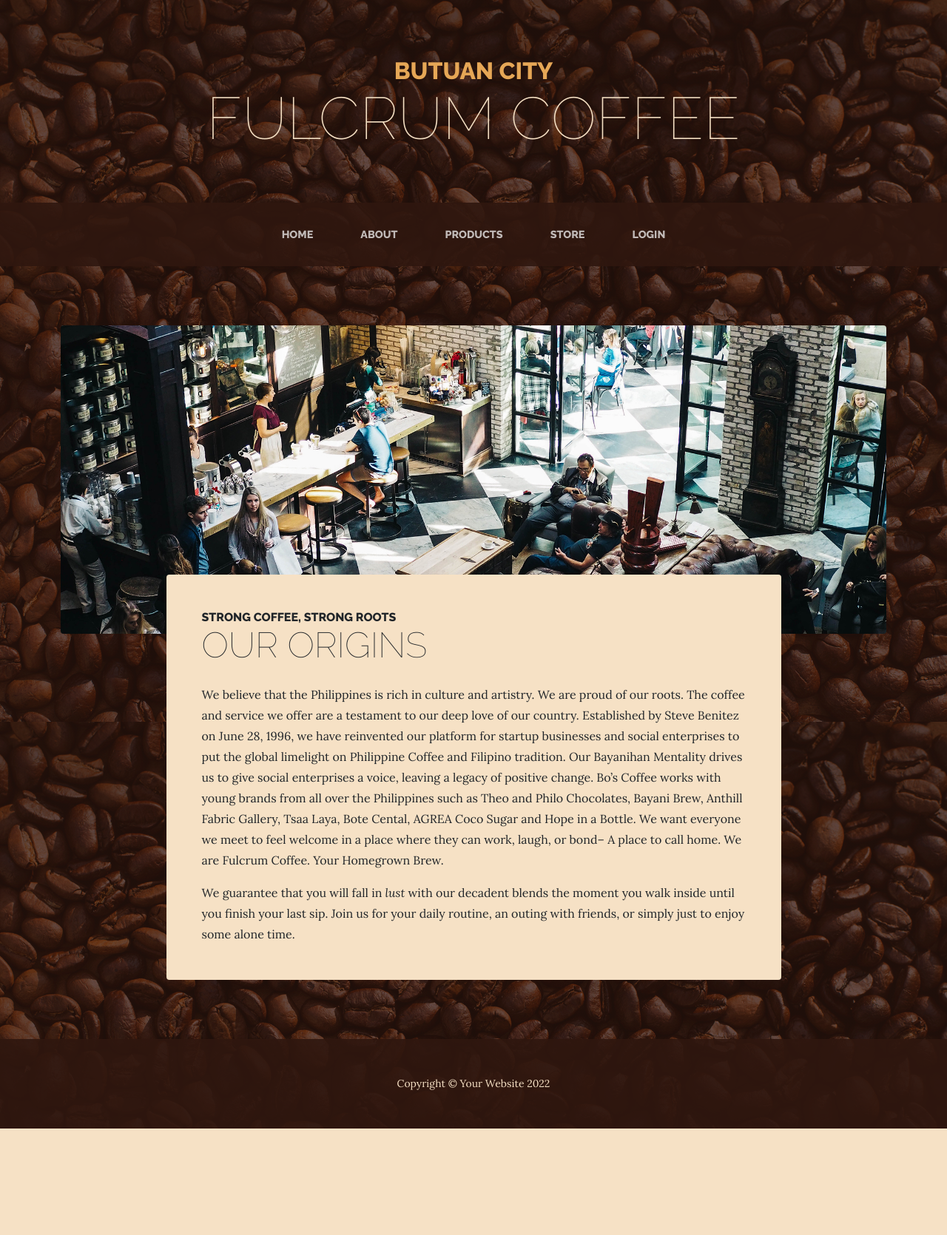
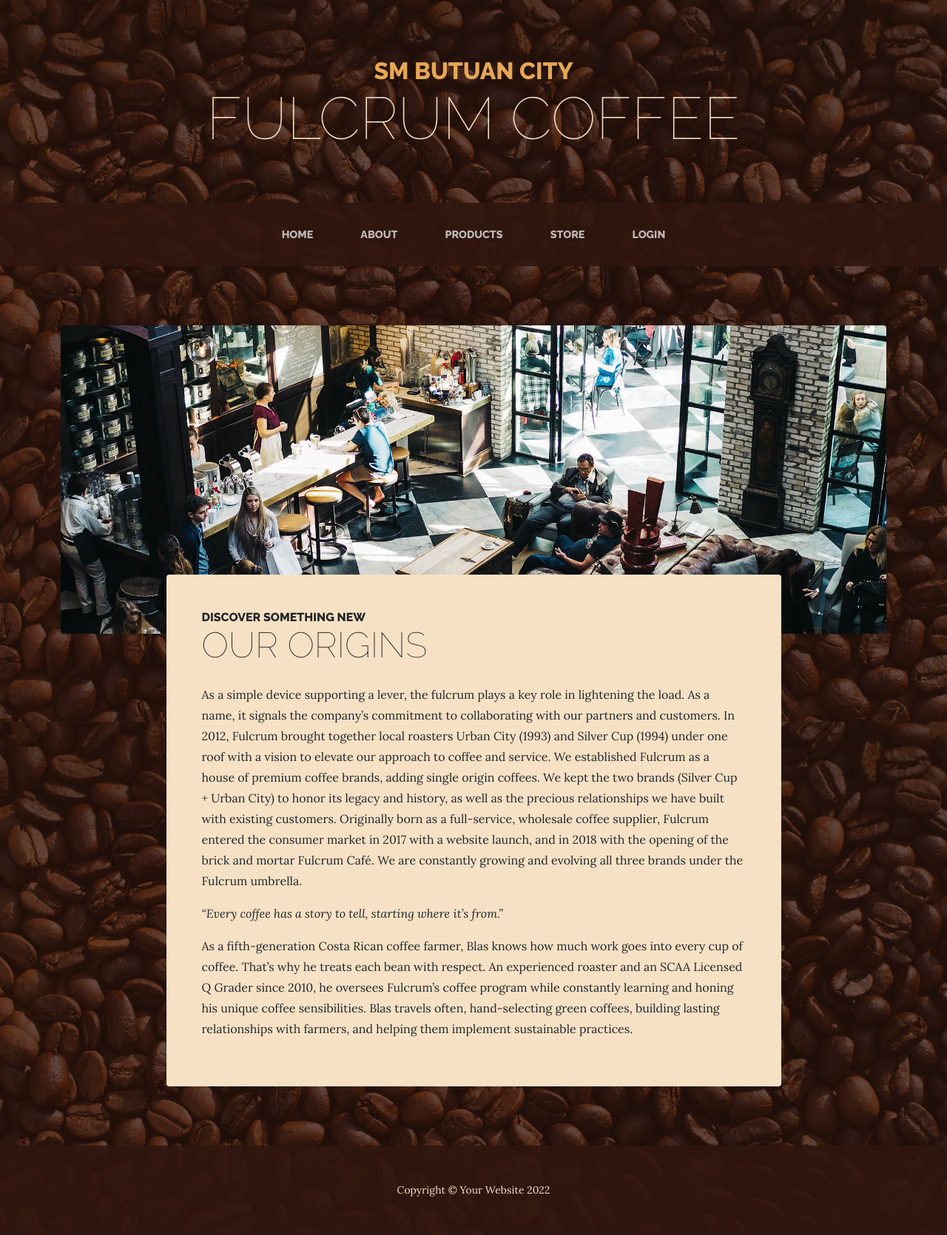
Before and after one commit to karenmayfelipe/webapp-frontend-final, a Laravel app: page /about in a window 1280 px wide. Shown: the whole page at 74% size. Before the commit the page ends 1526 px from the top, so only its background shows below. Run offline with Laravel 9, Linux system fonts and the light colour scheme; some libraries are stand-ins or nearby versions.

Commit message:
save changes

```diff
--- a/resources/views/about.blade.php
+++ b/resources/views/about.blade.php
@@ -18,7 +18,7 @@
     <body>
         <header>
             <h1 class="site-heading text-center text-faded d-none d-lg-block">
-                <span class="site-heading-upper text-primary mb-3">Butuan City</span>
+                <span class="site-heading-upper text-primary mb-3">SM Butuan City</span>
                 <span class="site-heading-lower">Fulcrum Coffee</span>
             </h1>
         </header>
@@ -46,24 +46,18 @@
                         <div class="col-xl-9 col-lg-10 mx-auto">
                             <div class="bg-faded rounded p-5">
                                 <h2 class="section-heading mb-4">
-                                    <span class="section-heading-upper">Strong Coffee, Strong Roots</span>
+                                    <span class="section-heading-upper">Discover Something New</span>
                                     <span class="section-heading-lower">Our Origins</span>
                                 </h2>
-                                <p>We believe that the Philippines is rich in culture and artistry. We are proud of our roots.
-
-                                    The coffee and service we offer are a testament to our deep love of our country. Established by Steve Benitez on June 28, 1996, we have reinvented our platform for startup businesses and social enterprises to put the global limelight on Philippine Coffee and Filipino tradition.
-
-                                    Our Bayanihan Mentality drives us to give social enterprises a voice, leaving a legacy of positive change. Bo’s Coffee works with young brands from all over the Philippines such as Theo and Philo Chocolates, Bayani Brew, Anthill Fabric Gallery, Tsaa Laya, Bote Cental, AGREA Coco Sugar and Hope in a Bottle.
-
-                                    We want everyone we meet to feel welcome in a place where they can work, laugh, or bond– A place to call home.
-
-                                    We are Fulcrum Coffee. Your Homegrown Brew.</p>
-
-                                <p class="mb-0">
-                                    We guarantee that you will fall in
-                                    <em>lust</em>
-                                    with our decadent blends the moment you walk inside until you finish your last sip. Join us for your daily routine, an outing with friends, or simply just to enjoy some alone time.
+                                <p>
+                                    As a simple device supporting a lever, the fulcrum plays a key role in lightening the load. As a name, it signals the company’s commitment to collaborating with our partners and customers. In 2012, Fulcrum brought together local roasters Urban City (1993) and Silver Cup (1994) under one roof with a vision to elevate our approach to coffee and service. We established Fulcrum as a house of premium coffee brands, adding single origin coffees. We kept the two brands (Silver Cup + Urban City) to honor its legacy and history, as well as the precious relationships we have built with existing customers. Originally born as a full-service, wholesale coffee supplier, Fulcrum entered the consumer market in 2017 with a website launch, and in 2018 with the opening of the brick and mortar Fulcrum Café. We are constantly growing and evolving all three brands under the Fulcrum umbrella.
                                 </p>
+                                    <p class="mb-3">
+                                    <em>“Every coffee has a story to tell, starting where it’s from.”</em>
+                                <p class="mb-3">
+                                    As a fifth-generation Costa Rican coffee farmer, Blas knows how much work goes into every cup of coffee. That’s why he treats each bean with respect. An experienced roaster and an SCAA Licensed Q Grader since 2010, he oversees Fulcrum’s coffee program while constantly learning and honing his unique coffee sensibilities. Blas travels often, hand-selecting green coffees, building lasting relationships with farmers, and helping them implement sustainable practices.
+                                    <em></em>
+                                                                    </p>
                             </div>
                         </div>
                     </div>
--- a/resources/views/components/application-logo.blade.php
+++ b/resources/views/components/application-logo.blade.php
@@ -1,3 +1,3 @@
 <svg viewBox="0 0 316 316" xmlns="http://www.w3.org/2000/svg" {{ $attributes }}>
-    <img src="assets/img/bisagunsa.jpg" width="90px" height="100px">
+    <img src="assets/img/bisagunsa.jpg" width="90px" height="100px  ">
 </svg>
--- a/resources/views/homepage.blade.php
+++ b/resources/views/homepage.blade.php
@@ -18,7 +18,7 @@
     <body>
         <header>
             <h1 class="site-heading text-center text-faded d-none d-lg-block">
-                <span class="site-heading-upper text-primary mb-3">Butuan City</span>
+                <span class="site-heading-upper text-primary mb-3">SM Butuan City</span>
                 <span class="site-heading-lower">Fulcrum Coffee</span>
             </h1>
         </header>
@@ -47,7 +47,7 @@
                             <span class="section-heading-upper">Fresh Coffee</span>
                             <span class="section-heading-lower">What makes our coffee so special?</span>
                         </h2>
-                        <p class="mb-3">Bo's Coffee is known for "just-roasted freshness"—its beans, mostly from Cordillera and Bukidnon, are delivered to its stores soon after roasting so that you can enjoy the distinctively bold, roasted flavour of Bo’s.</p>
+                        <p class="mb-3">Fulcrum Coffee is a local coffee shop in Butuan City that advocates the fulcrum balancing of unique flavors, great food, exotic cocktail, and better coffee experience! They offer premium burger, specialty pasta, rice meals, Nachos & Sandwiches, beers and cocktails, cold frappes, shakes, hot & cold coffee and tea based beverages. Along with a unique ambiance and Free high speed Wifi, Fulcrum Coffee is the place to be.</p>
                         <div class="intro-button mx-auto"><a class="btn btn-primary btn-xl" href="#!">Visit Us Today!</a></div>
                     </div>
                 </div>
--- a/resources/views/layouts/navigation.blade.php
+++ b/resources/views/layouts/navigation.blade.php
@@ -6,7 +6,7 @@
                 <!-- Logo -->
                 <div class="shrink-0 flex items-center">
                     <a href="{{ route('dashboard') }}">
-                        <x-application-logo class="block h-9 w-auto fill-current text-gray-800 dark:text-gray-200" />
+                        <x-application-logo class="b lock h-9 w-auto fill-current text-gray-800 dark:text-gray-200" />
                     </a>
 
                 </div>
--- a/resources/views/products.blade.php
+++ b/resources/views/products.blade.php
@@ -18,7 +18,7 @@
     <body>
         <header>
             <h1 class="site-heading text-center text-faded d-none d-lg-block">
-                <span class="site-heading-upper text-primary mb-3">Butuan City</span>
+                <span class="site-heading-upper text-primary mb-3">SM Butuan City</span>
                 <span class="site-heading-lower">Fulcrum Coffee</span>
             </h1>
         </header>
--- a/resources/views/store.blade.php
+++ b/resources/views/store.blade.php
@@ -18,7 +18,7 @@
     <body>
         <header>
             <h1 class="site-heading text-center text-faded d-none d-lg-block">
-                <span class="site-heading-upper text-primary mb-3">Butuan City</span>
+                <span class="site-heading-upper text-primary mb-3">SM Butuan City</span>
                 <span class="site-heading-lower">Fulcrum Coffee</span>
             </h1>
         </header>
@@ -79,7 +79,7 @@
                             </ul>
                             <p class="address mb-5">
                                 <em>
-                                    <strong>XG2H+CJV</strong>
+                                    <strong>JC Aquino Avenue</strong>
                                     <br />
                                     Butuan City, Agusan Del Norte
                                 </em>
@@ -87,7 +87,7 @@
                             <p class="mb-0">
                                 <small><em>Call Anytime</em></small>
                                 <br />
-                                (085) 817 1032
+                                0970 956 9804
                             </p>
                         </div>
                     </div>
```
